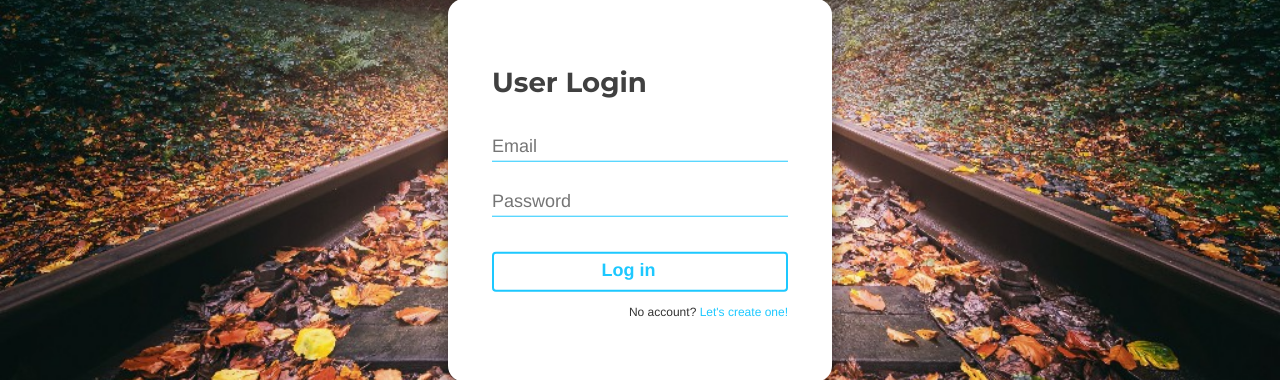
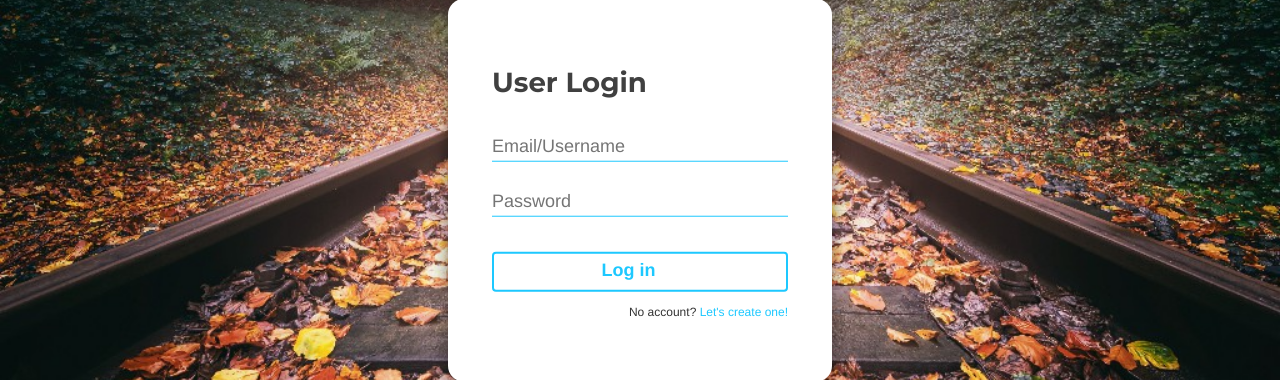
Before and after one commit to OldAAAA/Web_Final, a Django app: page /login/ in a window 1280 px wide. Shown: the part 274-654 px from the top of the page. Run offline with Django 3.2, Linux system fonts and the light colour scheme; some libraries are stand-ins or nearby versions.

Commit message:
judge_email.js和login.html修改，登录时验证邮箱和用户名

```diff
--- a/static/js/judge_email.js
+++ b/static/js/judge_email.js
@@ -1,22 +1,23 @@
-function isEmail_login()
+function isEmailorUsername_login()
 {
-    var email=document.getElementById("email").value;
-	var pattern= /^([a-zA-Z0-9]+[_|\_|\.]?)*[a-zA-Z0-9]+@([a-zA-Z0-9]+[_|\_|\.]?)*[a-zA-Z0-9]+\.[a-zA-Z]{2,3}$/;
-		strEmail=pattern.test(email);
-    	if (strEmail)
+    var email_username=document.getElementById("email_username").value;
+    var pattern= /^([a-zA-Z0-9]+[_|\_|\.]?)*[a-zA-Z0-9]+@([a-zA-Z0-9]+[_|\_|\.]?)*[a-zA-Z0-9]+\.[a-zA-Z]{2,3}$/;
+	var usern = /^[0-9a-z_]{1,}$/;
+    	if (pattern.test(email_username)||usern.test(email_username))
     	{
-    		document.getElementById("checkemail_in").innerHTML="";
-			document.getElementById("email").style.borderColor="rgb(29,200,287)";
+    		document.getElementById("checkemail_username_in").innerHTML="";
+			document.getElementById("email_username").style.borderColor="rgb(29,200,287)";
 			return true;
     	}
 		else
-    	{
-			document.getElementById("checkemail_in").style .color="red";//设置邮箱不可用时的字体颜色
-			document.getElementById("checkemail_in").style.fontSize="14px";
-			document.getElementById("checkemail_in").innerHTML="Invalid email!";
-			document.getElementById("email").style.borderColor="red";
+		{
+			document.getElementById("checkemail_username_in").style .color="red";//设置邮箱不可用时的字体颜色
+			document.getElementById("checkemail_username_in").style.fontSize="14px";
+			document.getElementById("checkemail_username_in").innerHTML="Invalid email/username!";
+			document.getElementById("email_username").style.borderColor="red";
 			return false;
 		}
+
 }
 
 function isEmail_update()
--- a/templates/login.html
+++ b/templates/login.html
@@ -55,8 +55,8 @@
                 <script src="../static/js/judge_email.js"></script>
                 <div class="title">User Login</div>
                 <div class="enter_text">
-                    <input class="inputText" id="email" type="email" name='email' placeholder="Email" value="{{ email }}" oninput="isEmail_login()">
-                    <span id="checkemail_in"> </span>
+                    <input class="inputText" id="email_username"  name='email_username' placeholder="Email/Username" value="{{ email_username }}" oninput="isEmailorUsername_login()">
+                    <span id="checkemail_username_in"> </span>
                     <input class="inputText" type="password" name='pw' placeholder="Password">
                     <div class="error">
                         {{ emailNotExistError }}
```
Also changed, not shown: static/js/judge.js (+0 -27 lines).
